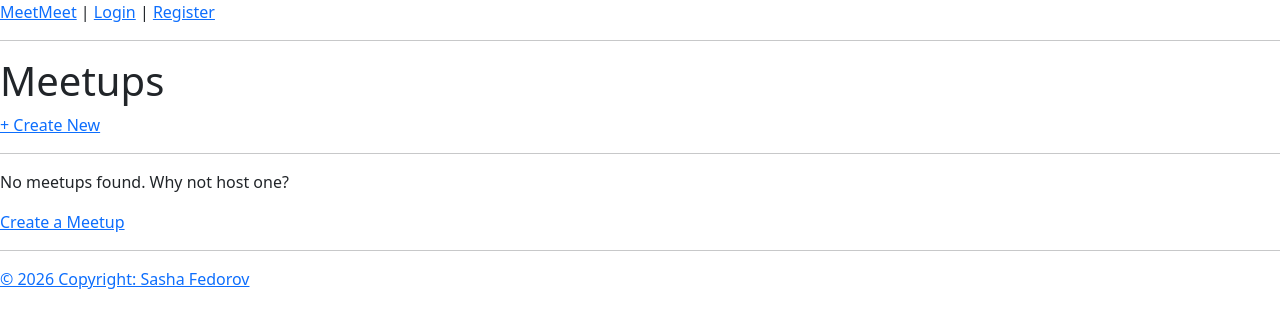
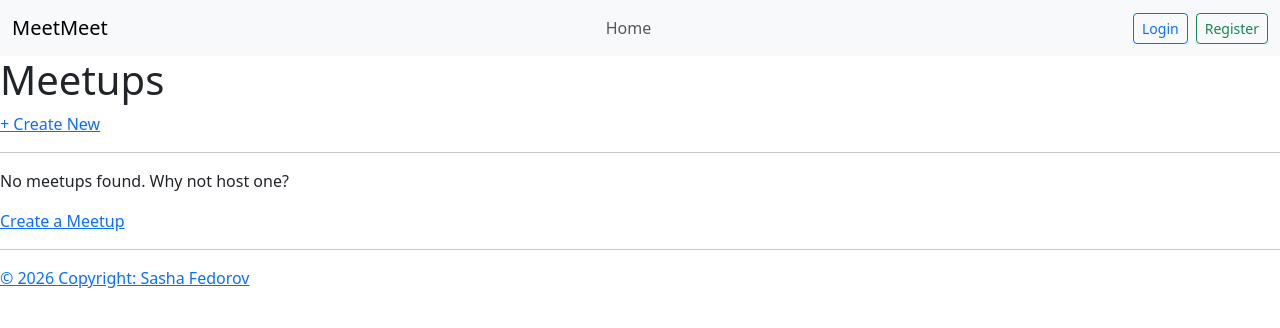
Before and after one commit to sasha-fedorov/meetmeet, a Django app: page / in a window 1280 px wide. Shown: the top 328 px of the page. Run offline with Django 5.2, Linux system fonts and the light colour scheme; data that the repository does not hold is empty.

Commit message:
feat: style base template navigation

```diff
--- a/templates/base.html
+++ b/templates/base.html
@@ -16,19 +16,42 @@
     <link href="https://cdn.jsdelivr.net/npm/bootstrap@5.3.8/dist/css/bootstrap.min.css" rel="stylesheet" integrity="sha384-sRIl4kxILFvY47J16cr9ZwB07vP4J8+LH7qKQnuqkuIAvNWLzeN8tE5YBujZqJLB" crossorigin="anonymous" />
   </head>
   <body>
-    <nav>
-      <a href="{% url 'meetup_list' %}">MeetMeet</a>
+    <nav class="navbar navbar-expand-lg navbar-light bg-light">
+      <div class="container-fluid">
+        <a class="navbar-brand" href="{% url 'meetup_list' %}">MeetMeet</a>
 
-      |{% if user.is_authenticated %}
-        Logged in as {{ user.username }} |
-        <a href="{% url 'account_logout' %}">Logout</a>
-      {% else %}
-        <a href="{% url 'account_login' %}">Login</a> |
-        <a href="{% url 'account_signup' %}">Register</a>
-      {% endif %}
+        <button class="navbar-toggler" type="button" data-bs-toggle="collapse" data-bs-target="#navbarNav"><span class="navbar-toggler-icon"></span></button>
+
+        <div class="collapse navbar-collapse text-end align-items-end" id="navbarNav">
+          <ul class="navbar-nav mx-auto">
+            <li class="nav-item">
+              <a class="nav-link" href="{% url 'meetup_list' %}">Home</a>
+            </li>
+            {% comment %} <li class="nav-item">
+              <a class="nav-link" href="#">About</a>
+            </li> {% endcomment %}
+          </ul>
+
+          <ul class="navbar-nav align-items-end align-items-lg-center my-auto">
+            {% if user.is_authenticated %}
+              <li class="nav-item">
+                <span class="navbar-text">Logged in as <br class="d-lg-none" /><strong>{{ user.username }}</strong></span>
+              </li>
+              <li class="nav-item ms-2 my-2 my-lg-0">
+                <a class="btn btn-outline-danger btn-sm" href="{% url 'account_logout' %}">Logout</a>
+              </li>
+            {% else %}
+              <li class="nav-item">
+                <a class="btn btn-outline-primary btn-sm my-2 my-lg-0" href="{% url 'account_login' %}">Login</a>
+              </li>
+              <li class="nav-item">
+                <a class="btn btn-outline-success btn-sm ms-2 my-2 my-lg-0" href="{% url 'account_signup' %}">Register</a>
+              </li>
+            {% endif %}
+          </ul>
+        </div>
+      </div>
     </nav>
-
-    <hr />
 
     <main>
       {% block content %}
```
